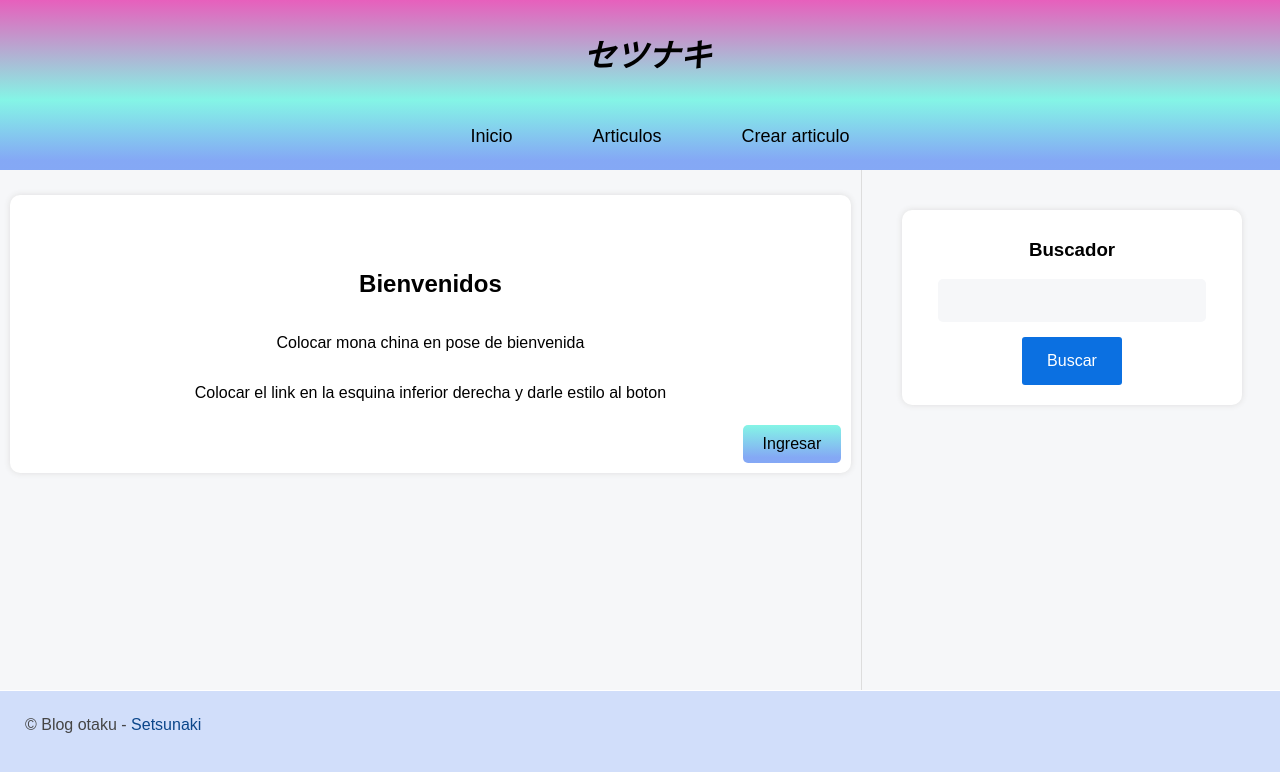
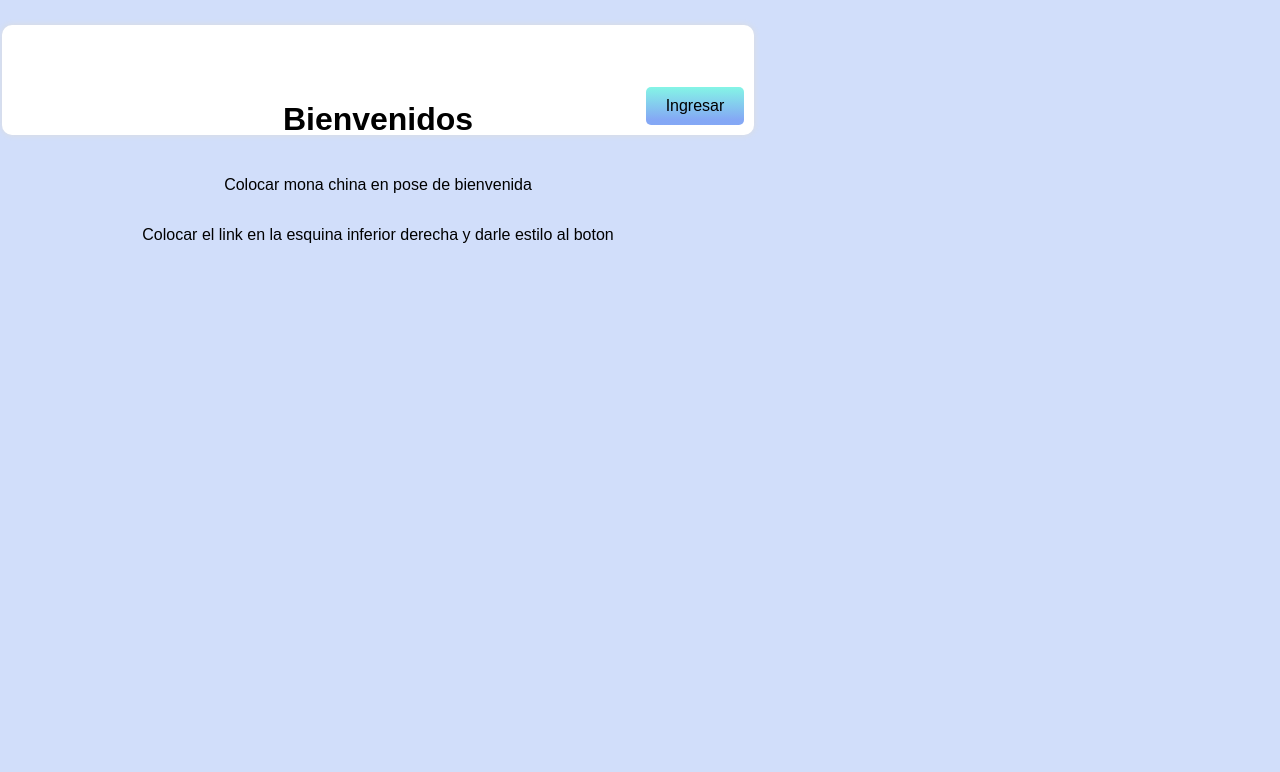
Before and after one commit to setsunaki/blog-react, a React (Vite) app: page / in a window 1280 px wide. Shown: the top 772 px of the page. Built offline with nearby package versions, Linux system fonts and the light colour scheme.

Commit message:
carga inicio

```diff
--- a/src/App.jsx
+++ b/src/App.jsx
@@ -13,20 +13,16 @@ function App() {
   };
 
   return (
-    <> {/*
+    <>
       <div className='layout'>
         {mostrarRutas ? (
+            <Rutas/>
+        ):(
           <Router>
-            <Rutas/>
+            <Inicio onIngresar={handleIngresar}/>
           </Router>
-        ):(
-          <Inicio onIngresar={handleIngresar} />
         )}
 
-      </div>*/}
-
-      <div className='layout'>
-        <Rutas/>
       </div>
 
     </>
--- a/src/components/layout/Nav.jsx
+++ b/src/components/layout/Nav.jsx
@@ -5,7 +5,6 @@ export const Nav = () => {
   return (
     <nav className="nav">
       <ul>
-        <li><NavLink to={"/inicio"}>Inicio</NavLink></li>
         <li><NavLink to={"/articulos"}>Articulos</NavLink></li>
         <li><NavLink to={"/crear-articulos"}>Crear articulo</NavLink></li>
       </ul>
--- a/src/routing/rutas.jsx
+++ b/src/routing/rutas.jsx
@@ -18,7 +18,6 @@ export const Rutas = () => {
             <section id="content" className="content">
                 <Routes>
                     <Route path="/" element={<Inicio/>}/>
-                    <Route path="/inicio" element={<Inicio/>}/>
                     <Route path="/articulos" element={<Articulos/>}/>
                     <Route path="/crear-articulos" element={<Crear/>}/>
                     <Route path="*" element={<Navigate to="/" />} />
```
